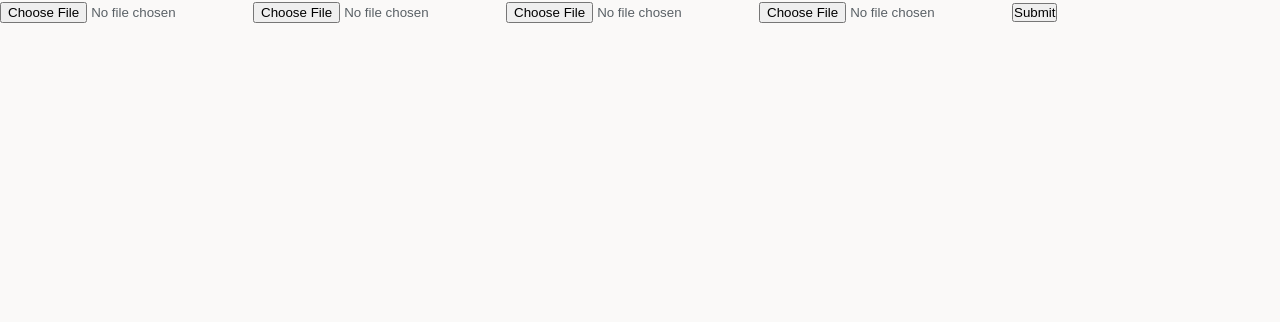
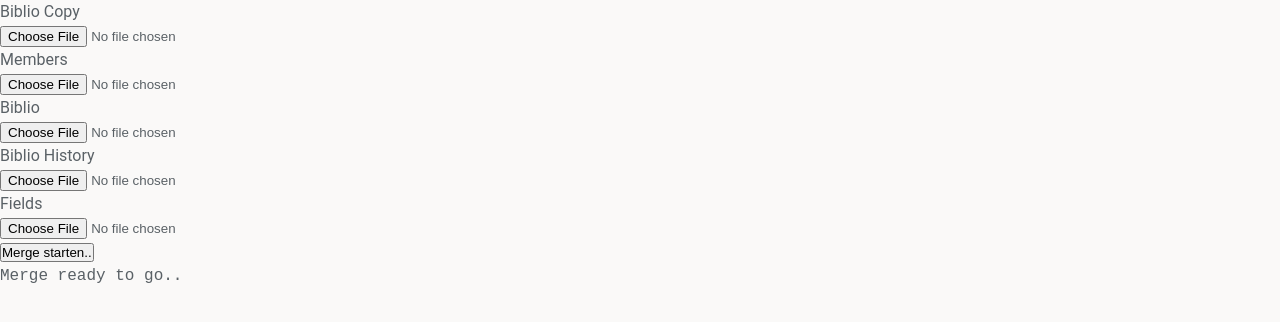
Before and after one commit to jzakotnik/openlibry, a Next.js app: page /openbiblio in a window 1280 px wide. Shown: the top 322 px of the page. Built offline with nearby package versions, Linux system fonts and the light colour scheme.

Commit message:
created page to create a consolidated openbiblio file

```diff
--- a/package.json
+++ b/package.json
@@ -31,6 +31,7 @@
     "eslint-config-next": "^14.0.1",
     "eslint-plugin-cypress": "^2.15.1",
     "exceljs": "^4.4.0",
+    "file-saver": "^2.0.5",
     "formidable": "^3.5.1",
     "itemsjs": "^2.1.21",
     "next": "^14.0.1",
@@ -46,6 +47,7 @@
     "swr": "^2.2.2"
   },
   "devDependencies": {
+    "@types/file-saver": "^2.0.7",
     "@types/mocha": "^10.0.5",
     "@types/node": "^20.8.10",
     "cypress": "^13.5.1",
--- a/pages/openbiblio/index.tsx
+++ b/pages/openbiblio/index.tsx
@@ -1,11 +1,15 @@
+import { saveAs } from "file-saver";
 import { useState } from "react";
 
 export default function MergeFiles() {
   // State to store the file contents
-  const [fileContent1, setFileContent1] = useState(null);
-  const [fileContent2, setFileContent2] = useState(null);
-  const [fileContent3, setFileContent3] = useState(null);
-  const [fileContent4, setFileContent4] = useState(null);
+  const [biblio_copy, setBiblio_copy] = useState(null);
+  const [users, setUsers] = useState(null);
+  const [biblio, setBiblio] = useState(null);
+  const [biblio_hist, setBiblio_hist] = useState(null);
+  const [fields, setFields] = useState(null);
+  const [merged, setMerged] = useState("");
+  const [activityLog, setActivityLog] = useState(["Merge ready to go.."]);
 
   // Handler for file change events
   const handleFileChange = (fileIndex: any, event: any) => {
@@ -15,56 +19,116 @@ export default function MergeFiles() {
       reader.onload = (e) => {
         const content = JSON.parse(e.target!.result as any);
         // Assign content to the right state based on file index
-        if (fileIndex === 1) setFileContent1(content);
-        else if (fileIndex === 2) setFileContent2(content);
-        else if (fileIndex === 3) setFileContent3(content);
-        else if (fileIndex === 4) setFileContent4(content);
+        if (fileIndex === 1) {
+          setBiblio_copy(content);
+          setActivityLog([
+            ...activityLog,
+            "Biblio Copy geladen - " + content[2].data.length + " Felder",
+          ]);
+        } else if (fileIndex === 2) {
+          setUsers(content);
+          setActivityLog([
+            ...activityLog,
+            "Members geladen - " + content[2].data.length + " Felder",
+          ]);
+        } else if (fileIndex === 3) {
+          setBiblio(content);
+          setActivityLog([
+            ...activityLog,
+            "Biblio geladen - " + content[2].data.length + " Felder",
+          ]);
+        } else if (fileIndex === 4) {
+          setBiblio_hist(content);
+          setActivityLog([
+            ...activityLog,
+            "Biblio History geladen - " + content[2].data.length + " Felder",
+          ]);
+        } else if (fileIndex === 5) {
+          setFields(content);
+          setActivityLog([
+            ...activityLog,
+            "Felder geladen - " + content[2].data.length + " Felder",
+          ]);
+        }
       };
       reader.readAsText(file);
     } else {
-      alert("Please upload a JSON file.");
+      alert("Kein JSON File?");
     }
   };
 
   // Handler for form submission
   const handleSubmit = (event: any) => {
     event.preventDefault();
-    console.log("File 1 content:", fileContent1);
+    /*console.log("File 1 content:", fileContent1);
     console.log("File 2 content:", fileContent2);
     console.log("File 3 content:", fileContent3);
     console.log("File 4 content:", fileContent4);
+    */
     // Here you can do further processing with the uploaded JSON content
+    const merged = {
+      biblio_copy: biblio_copy,
+      users: users,
+      biblio: biblio,
+      biblio_hist: biblio_hist,
+      fields: fields,
+    };
+    setActivityLog([...activityLog, "Download gestartet.."]);
+    var blob = new Blob([JSON.stringify(merged)], {
+      type: "text/plain;charset=utf-8",
+    });
+    saveAs(blob, "books_all.json");
+
+    console.log("Merged", merged);
   };
 
   return (
     <div>
       <form onSubmit={handleSubmit}>
+        Biblio Copy<br></br>
         <input
           type="file"
           onChange={(e) => handleFileChange(1, e)}
           accept="application/json"
         />
+        <br />
+        Members<br></br>
         <input
           type="file"
           onChange={(e) => handleFileChange(2, e)}
           accept="application/json"
         />
+        <br />
+        Biblio<br></br>
         <input
           type="file"
           onChange={(e) => handleFileChange(3, e)}
           accept="application/json"
         />
+        <br />
+        Biblio History<br></br>
         <input
           type="file"
           onChange={(e) => handleFileChange(4, e)}
           accept="application/json"
         />
-        <button type="submit">Submit</button>
+        <br />
+        Fields<br></br>
+        <input
+          type="file"
+          onChange={(e) => handleFileChange(5, e)}
+          accept="application/json"
+        />
+        <br />
+        <button type="submit">Merge starten..</button>
       </form>
-      {fileContent1 && <pre>{JSON.stringify(fileContent1, null, 2)}</pre>}
-      {fileContent2 && <pre>{JSON.stringify(fileContent2, null, 2)}</pre>}
-      {fileContent3 && <pre>{JSON.stringify(fileContent3, null, 2)}</pre>}
-      {fileContent4 && <pre>{JSON.stringify(fileContent4, null, 2)}</pre>}
+      {activityLog.map((a: any, i: number) => {
+        return (
+          <div key={i}>
+            <pre>{a}</pre>
+          </div>
+        );
+      })}
     </div>
   );
 }
```
Also changed, not shown: 1 other file (tests, documents, lock files or other folders).
